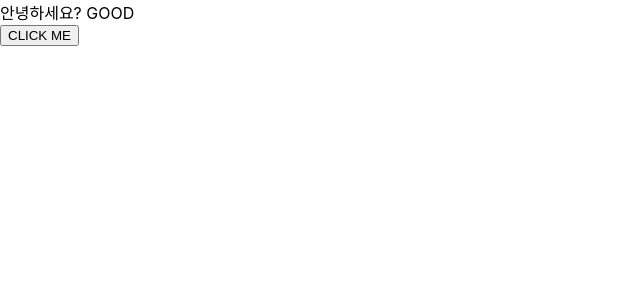
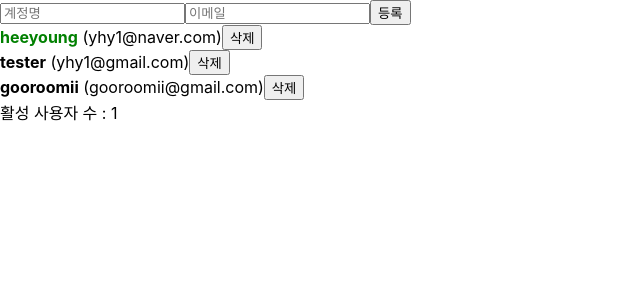
Before and after one commit to HeeYoung-Youn/begin-react, a React (Create React App) app: page / in a window 1280 px wide. Shown: the top 300 px of the page, without its empty margins (0-640 px from the left). Built offline with nearby package versions, Linux system fonts and the light colour scheme.

Commit message:
Refactor: UserDispatch Context
props를 통해 함수 전달 => UserDispatch Context를 통해 한번에 전달

```diff
--- a/src/App.js
+++ b/src/App.js
@@ -1,11 +1,8 @@
-import React, { useRef, useReducer, useMemo, useCallback } from "react";
+import React, { useReducer, useMemo, createContext } from "react";
 import CreateUser from "./CreateUser";
-import useInputs from "./useInputs";
 import UserList from "./UserList";
 
-const countActiveUsers = (users) => {
-  return users.filter((user) => user.active).length;
-};
+const countActiveUsers = (users) => users.filter((user) => user.active).length;
 
 const initialState = {
   users: [
@@ -54,46 +51,19 @@ const reducer = (state, action) => {
   }
 };
 
+export const UserDispatch = createContext(null);
+
 function App() {
   const [state, dispatch] = useReducer(reducer, initialState);
-  const [form, onChange, reset] = useInputs({
-    username: "",
-    email: "",
-  });
-  const { username, email } = form;
-  const nextId = useRef(4);
   const { users } = state;
-
-  const onCreate = useCallback(() => {
-    dispatch({
-      type: "CREATE_USER",
-      user: { id: nextId.current, username, email },
-    });
-    nextId.current += 1;
-    reset();
-  }, [email, username, reset]);
-
-  const onToggle = useCallback((id) => {
-    dispatch({ type: "TOGGLE_USER", id });
-  }, []);
-
-  const onRemove = useCallback((id) => {
-    dispatch({ type: "REMOVE_USER", id });
-  }, []);
-
   const count = useMemo(() => countActiveUsers(users), [users]);
 
   return (
-    <>
-      <CreateUser
-        username={username}
-        email={email}
-        onChange={onChange}
-        onCreate={onCreate}
-      />
-      <UserList users={users} onToggle={onToggle} onRemove={onRemove} />
+    <UserDispatch.Provider value={dispatch}>
+      <CreateUser />
+      <UserList users={users} />
       <div>활성 사용자 수 : {count}</div>
-    </>
+    </UserDispatch.Provider>
   );
 }
 
--- a/src/CreateUser.js
+++ b/src/CreateUser.js
@@ -1,6 +1,15 @@
-import React from "react";
+import React, { useContext, useRef } from "react";
+import { UserDispatch } from "./App";
+import useInputs from "./useInputs";
 
-const CreateUser = ({ username, email, onChange, onCreate }) => {
+const CreateUser = () => {
+  const dispatch = useContext(UserDispatch);
+  const [{ username, email }, onChange, reset] = useInputs({
+    username: "",
+    email: "",
+  });
+  const nextId = useRef(4);
+
   return (
     <div>
       <input
@@ -15,7 +24,18 @@ const CreateUser = ({ username, email, onChange, onCreate }) => {
         onChange={onChange}
         value={email}
       />
-      <button onClick={onCreate}>등록</button>
+      <button
+        onClick={() => {
+          dispatch({
+            type: "CREATE_USER",
+            user: { id: nextId.current, username, email },
+          });
+          nextId.current += 1;
+          reset();
+        }}
+      >
+        등록
+      </button>
     </div>
   );
 };
--- a/src/UserList.js
+++ b/src/UserList.js
@@ -1,7 +1,9 @@
-import React from "react";
+import React, { useContext } from "react";
+import { UserDispatch } from "./App";
 
-const User = React.memo(function User({ user, onRemove, onToggle }) {
+const User = React.memo(function User({ user }) {
   const { username, email, id, active } = user;
+  const dispatch = useContext(UserDispatch);
 
   return (
     <div>
@@ -10,27 +12,24 @@ const User = React.memo(function User({ user, onRemove, onToggle }) {
           color: active ? "green" : "black",
           cursor: "pointer",
         }}
-        onClick={() => onToggle(id)}
+        onClick={() => dispatch({ type: "TOGGLE_USER", id })}
       >
         {username}
       </b>
       &nbsp;
       <span>({email})</span>
-      <button onClick={() => onRemove(id)}>삭제</button>
+      <button onClick={() => dispatch({ type: "REMOVE_USER", id })}>
+        삭제
+      </button>
     </div>
   );
 });
 
-const UserList = ({ users, onRemove, onToggle }) => {
+const UserList = ({ users }) => {
   return (
     <div>
       {users.map((user) => (
-        <User
-          user={user}
-          key={user.id}
-          onRemove={onRemove}
-          onToggle={onToggle}
-        />
+        <User user={user} key={user.id} />
       ))}
     </div>
   );
--- a/src/index.js
+++ b/src/index.js
@@ -3,11 +3,10 @@ import ReactDOM from "react-dom";
 import "./index.css";
 import App from "./App";
 import reportWebVitals from "./reportWebVitals";
-import ContextSample from "./ContextSample";
 
 ReactDOM.render(
   <React.StrictMode>
-    <ContextSample />
+    <App />
   </React.StrictMode>,
   document.getElementById("root")
 );
```
